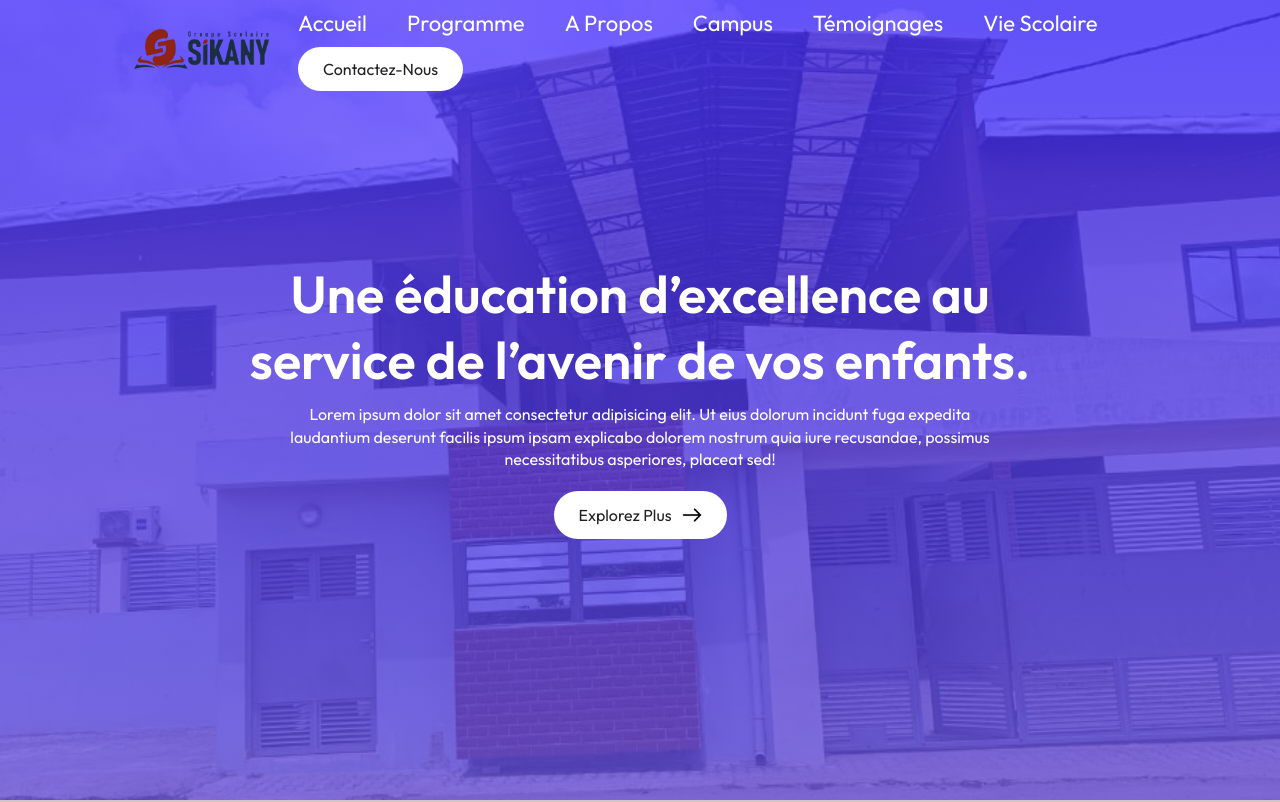
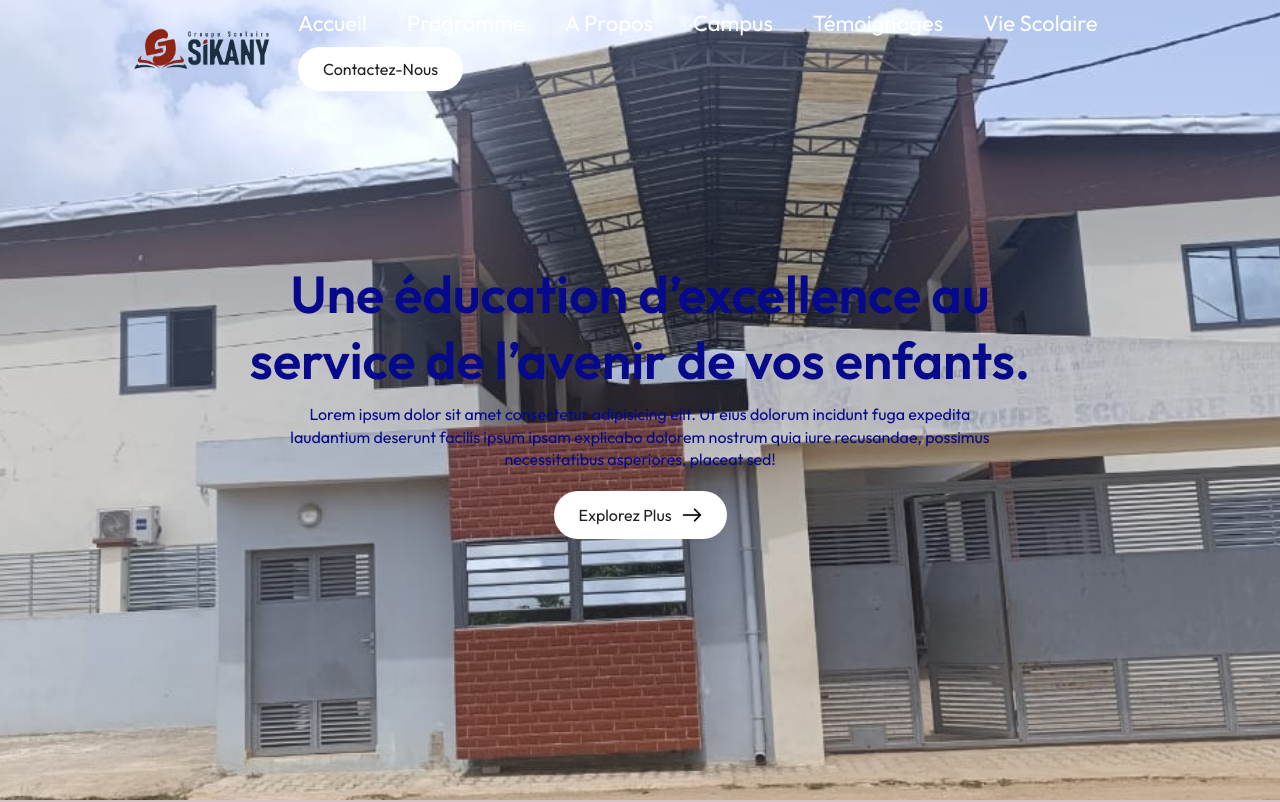
Before and after one commit to AbdelazizSangare/sikany, a React (Vite) app: page / in a window 1280 px wide. Shown: the top 802 px of the page. Built offline with nearby package versions, Linux system fonts and the light colour scheme.

Commit message:
Fix: configuration for Vercel deployment

```diff
--- a/src/Components/Hero/Hero.css
+++ b/src/Components/Hero/Hero.css
@@ -1,10 +1,10 @@
 .hero{
     width: 100%;
     min-height: 100vh;
-    background: linear-gradient(rgba(62, 32, 252, 0.7),rgba(92, 71, 233, 0.7)), url('../../assets/hero.jpg');
+    background: url('../../assets/hero.jpg');
     background-size: cover;
     background-position: center;
-    color: #fff;
+    color: #07098d;
     display: flex;
     align-items: center;
     justify-content: center;
```
